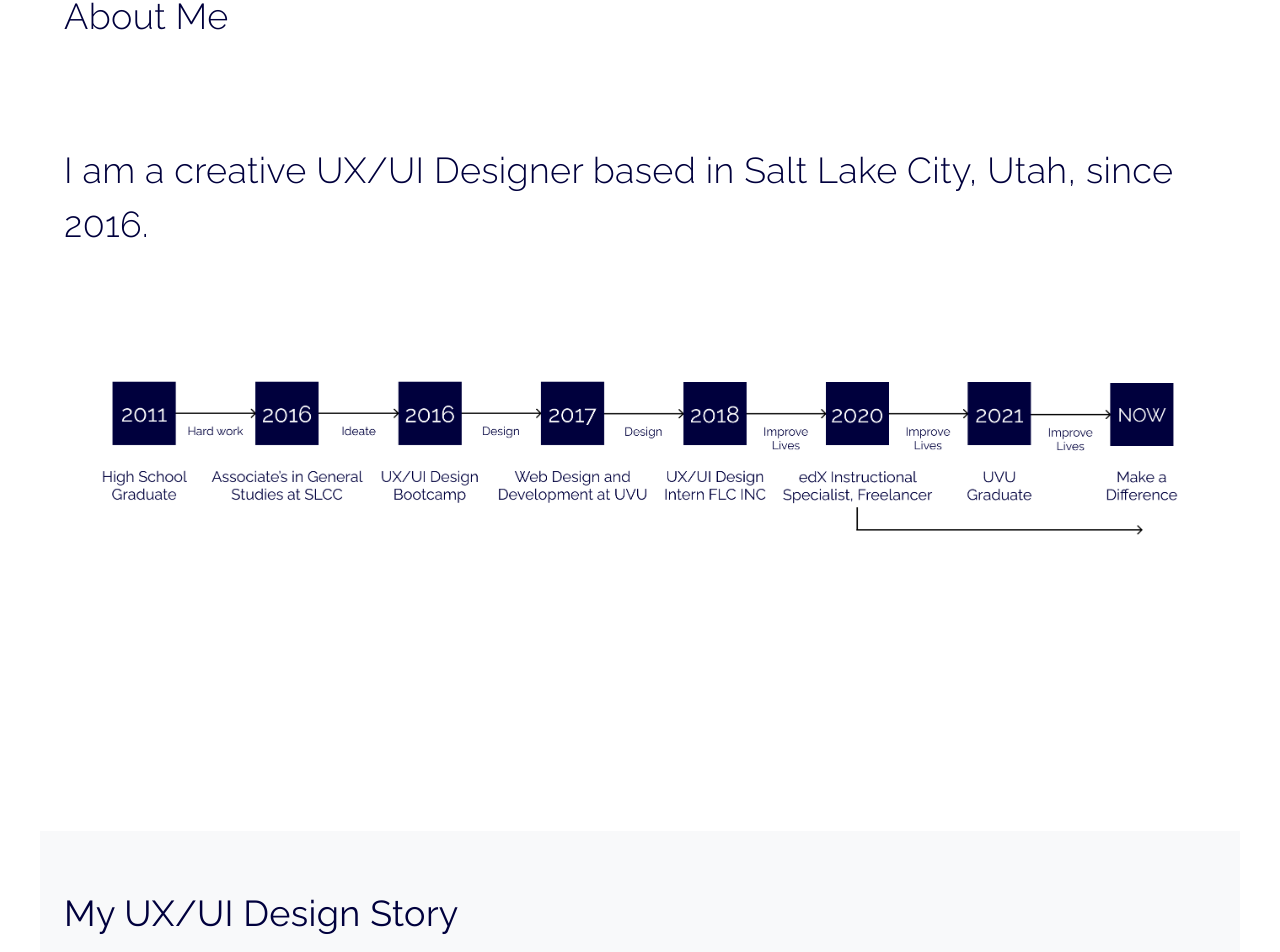
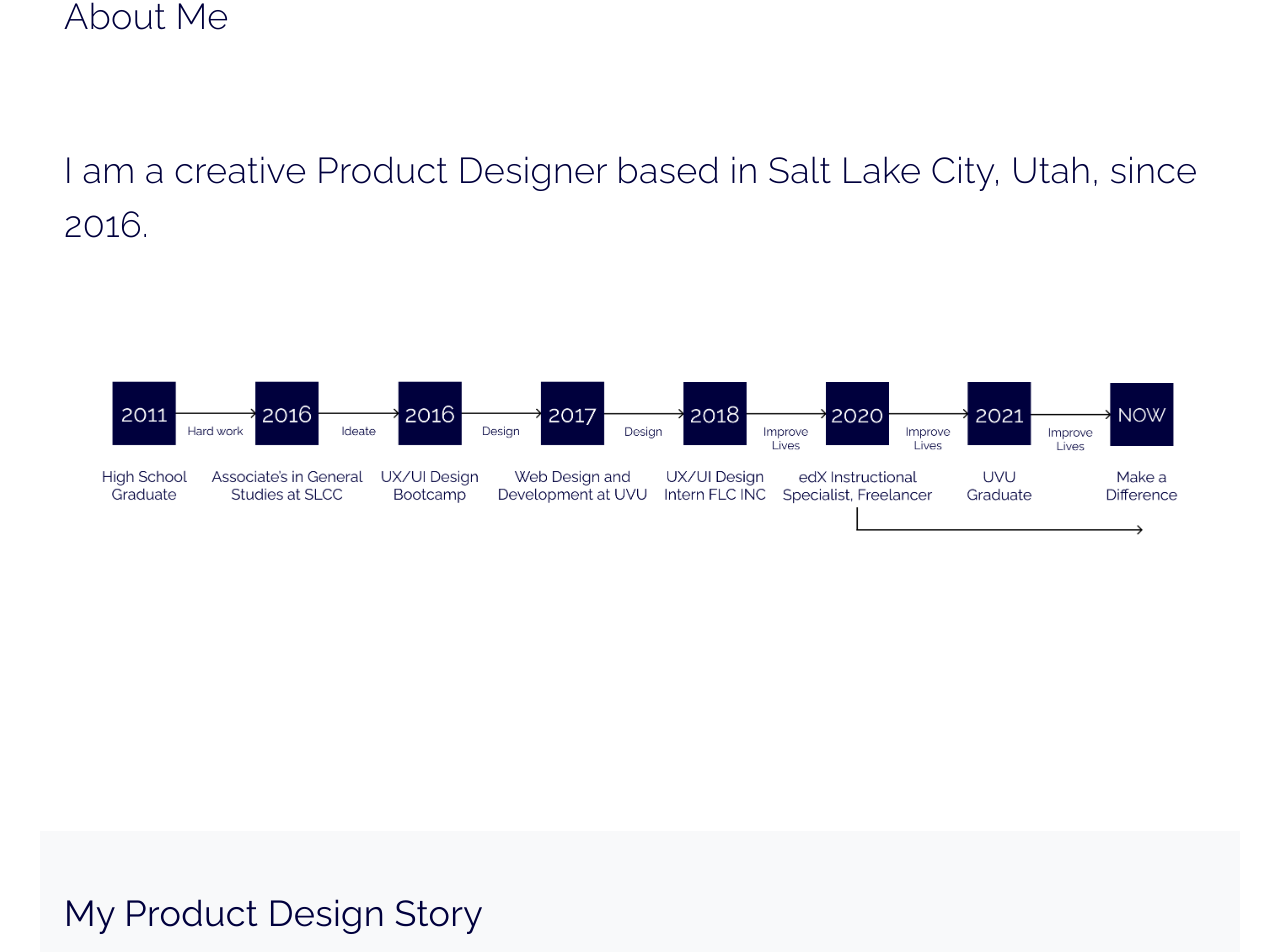
Before and after one commit to aubreyjonescreatives/ux-ui-portfolio, a React (Create React App) app: page /about in a window 1280 px wide. Shown: the part 211-1163 px from the top of the page. Built offline with nearby package versions, Linux system fonts and the light colour scheme.

Commit message:
updated title

```diff
--- a/src/Pages/About.js
+++ b/src/Pages/About.js
@@ -167,7 +167,7 @@ const About = () => {
    <Box sx={boxStylesAFirst}>
     <Container>
    <Typography sx={headerStylesAFirst}>About Me</Typography>
-   <Typography sx={headerStylesAFirst}>I am a creative UX/UI Designer based in Salt Lake City, Utah, since 2016.</Typography>
+   <Typography sx={headerStylesAFirst}>I am a creative Product Designer based in Salt Lake City, Utah, since 2016.</Typography>
 
    </Container>
    <Container>
@@ -190,7 +190,7 @@ const About = () => {
 
 
     <Container>
-    <Typography sx={headerStylesB}>My UX/UI Design Story</Typography>
+    <Typography sx={headerStylesB}>My Product Design Story</Typography>
     </Container>
 
 
@@ -380,7 +380,7 @@ const About = () => {
     <Typography sx={questionStyles}>3. What are some of the biggest challenges you face as a UX designer?</Typography>
    <Typography sx={answerStyles}>Back in the day, I hated receiving pixel-to-pixel feedback on my digital wireframes. I felt like it was
       a waste of time when I only needed a few pointers. I was not a visual designer at the startup. Since then, I
-      recognize I learn most and become a stronger UX/UI designer from feedback. I now have a thicker skin for it
+      recognize I learn most and become a stronger product designer from feedback. I now have a thicker skin for it
       and value its need in my process.
     </Typography>
 
@@ -399,7 +399,7 @@ const About = () => {
 
     <Container>
     <Typography sx={questionStyles}>5. When a client says: “I don't like this design.” What do you do?</Typography>
-    <Typography sx={answerStyles}> I ask questions! Throughout my experience as a UX/UI designer, I have worked with difficult clients and
+    <Typography sx={answerStyles}> I ask questions! Throughout my experience as a product designer, I have worked with difficult clients and
       easygoing ones. I want to make good use of the 5-whys method where I can dive deeper into the client's vision and
       goals. I love to brainstorm with my clients and we have a lot of beautiful resources at our fingertips to help
       communicate design decisions before production.
```
